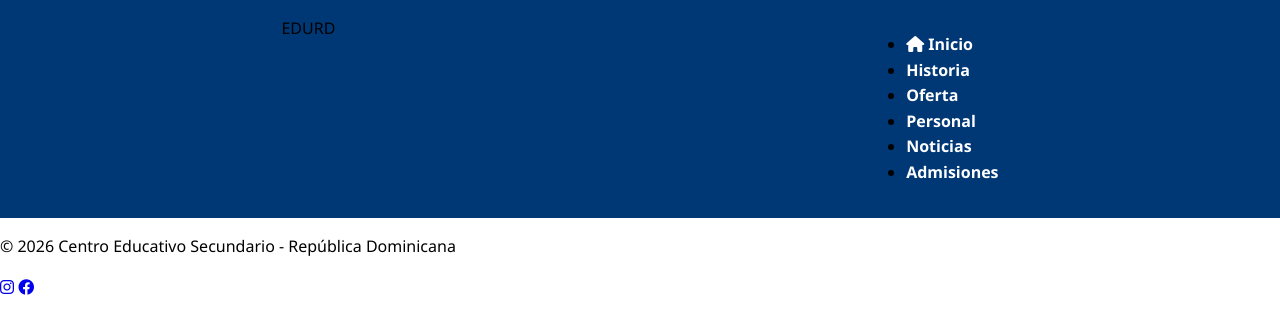
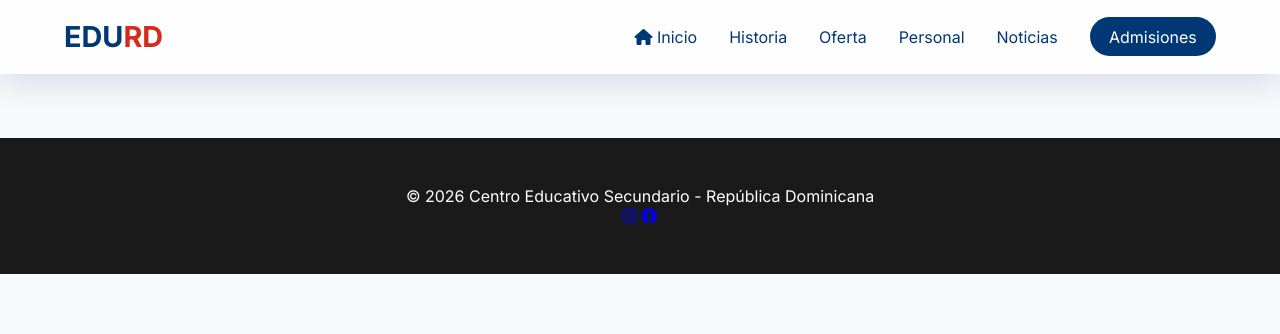
Before and after one commit to jorge21028/centroeducativo, a Jekyll site: the page built from index.md, in a window 1280 px wide. Shown: the top 334 px of the page. Built offline with Jekyll 4.4.1, drawn with Linux system fonts in a browser that asks for light colours; our own code applies the rules of GitHub Pages for plain Markdown files.

Commit message:
Update style.css

```diff
--- a/assets/css/style.css
+++ b/assets/css/style.css
@@ -1,15 +1,80 @@
+/* Variables de Diseño */
 :root {
-  --primary: #003876; /* Azul formal */
-  --accent: #d52b1e;  /* Toque sutil de la bandera */
-  --light: #f4f4f4;
+    --primary: #003876;
+    --accent: #d52b1e;
+    --glass: rgba(255, 255, 255, 0.8);
+    --shadow: 0 8px 32px 0 rgba(31, 38, 135, 0.15);
 }
 
-body { font-family: 'Segoe UI', Tahoma, Geneva, Verdana, sans-serif; margin: 0; line-height: 1.6; }
+* { margin: 0; padding: 0; box-sizing: border-box; }
 
-nav { background: var(--primary); padding: 1rem; display: flex; justify-content: space-around; }
-nav a { color: white; text-decoration: none; font-weight: bold; }
+body {
+    font-family: 'Inter', sans-serif;
+    background-color: #f8f9fa;
+    color: #333;
+}
 
-.hero { background: linear-gradient(rgba(0,56,118,0.8), rgba(0,56,118,0.8)), url('../img/escuela.jpg');
-        height: 60vh; display: flex; align-items: center; justify-content: center; color: white; text-align: center; }
+/* Navegación Glassmorphism */
+.glass-nav {
+    background: var(--glass);
+    backdrop-filter: blur(10px);
+    -webkit-backdrop-filter: blur(10px);
+    border-bottom: 1px solid rgba(255, 255, 255, 0.18);
+    box-shadow: var(--shadow);
+    display: flex;
+    justify-content: space-between;
+    align-items: center;
+    padding: 1.2rem 5%;
+    position: sticky;
+    top: 0;
+    z-index: 1000;
+}
 
-.grid-personal { display: grid; grid-template-columns: repeat(auto-fit, minmax(200px, 1fr)); gap: 20px; padding: 20px; }
+.logo { font-size: 1.8rem; font-weight: 800; color: var(--primary); }
+.logo span { color: var(--accent); }
+
+.nav-links { display: flex; list-style: none; gap: 2rem; }
+.nav-links a {
+    text-decoration: none;
+    color: var(--primary);
+    font-weight: 500;
+    transition: 0.3s;
+}
+
+.nav-links a:hover { color: var(--accent); }
+
+/* Botón de Llamada a la Acción (CTA) */
+.btn-cta {
+    background: var(--primary);
+    color: white !important;
+    padding: 0.6rem 1.2rem;
+    border-radius: 50px;
+}
+
+/* Grid para Galería y Personal */
+.modern-grid {
+    display: grid;
+    grid-template-columns: repeat(auto-fit, minmax(280px, 1fr));
+    gap: 2rem;
+    padding: 3rem 5%;
+}
+
+.card {
+    background: white;
+    border-radius: 15px;
+    padding: 2rem;
+    box-shadow: var(--shadow);
+    transition: transform 0.3s ease;
+    border: 1px solid #eee;
+}
+
+.card:hover { transform: translateY(-10px); }
+
+/* Footer */
+.footer-moderno {
+    background: #1a1a1a;
+    color: white;
+    text-align: center;
+    padding: 3rem 0;
+    margin-top: 4rem;
+}
```
